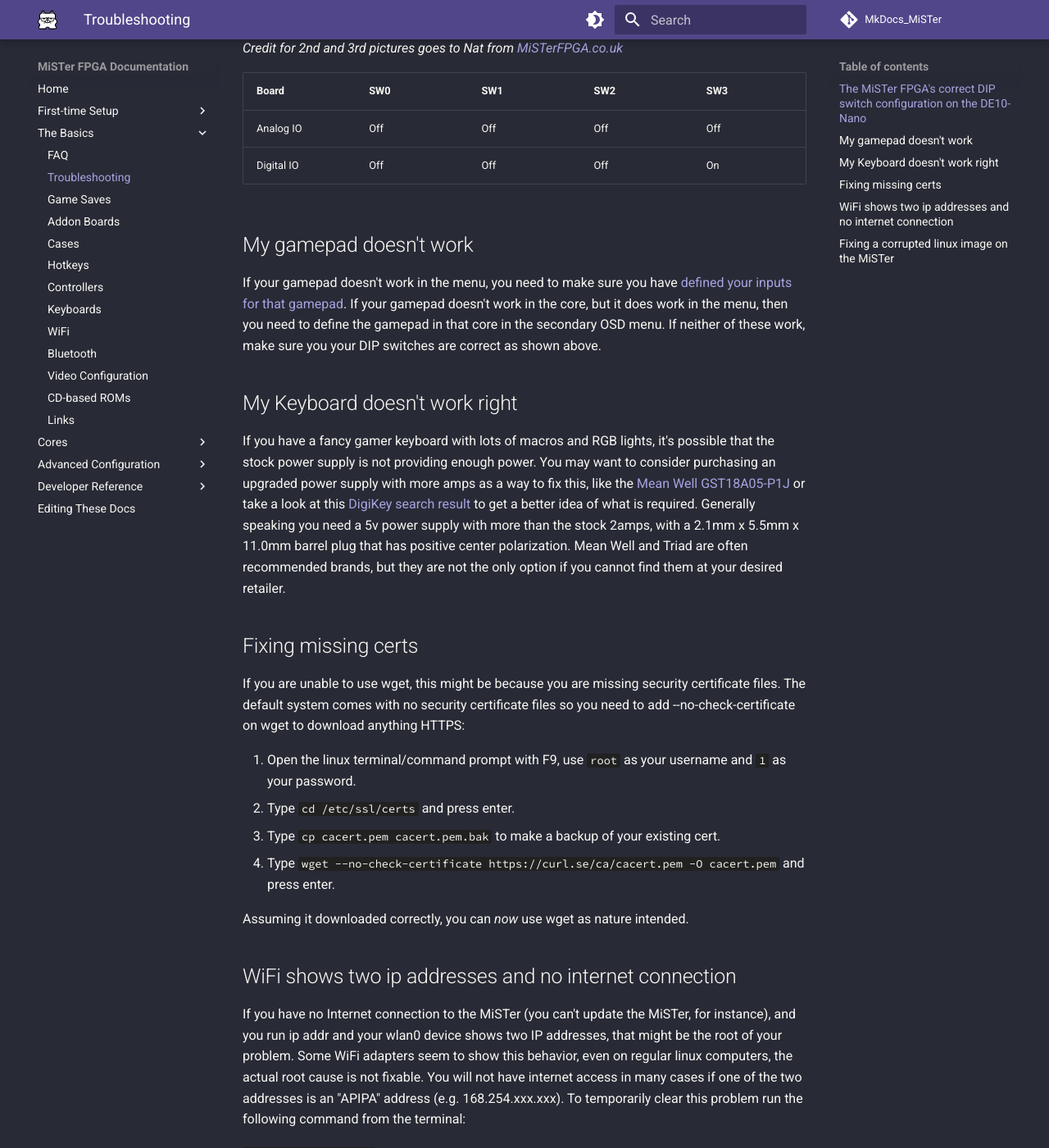
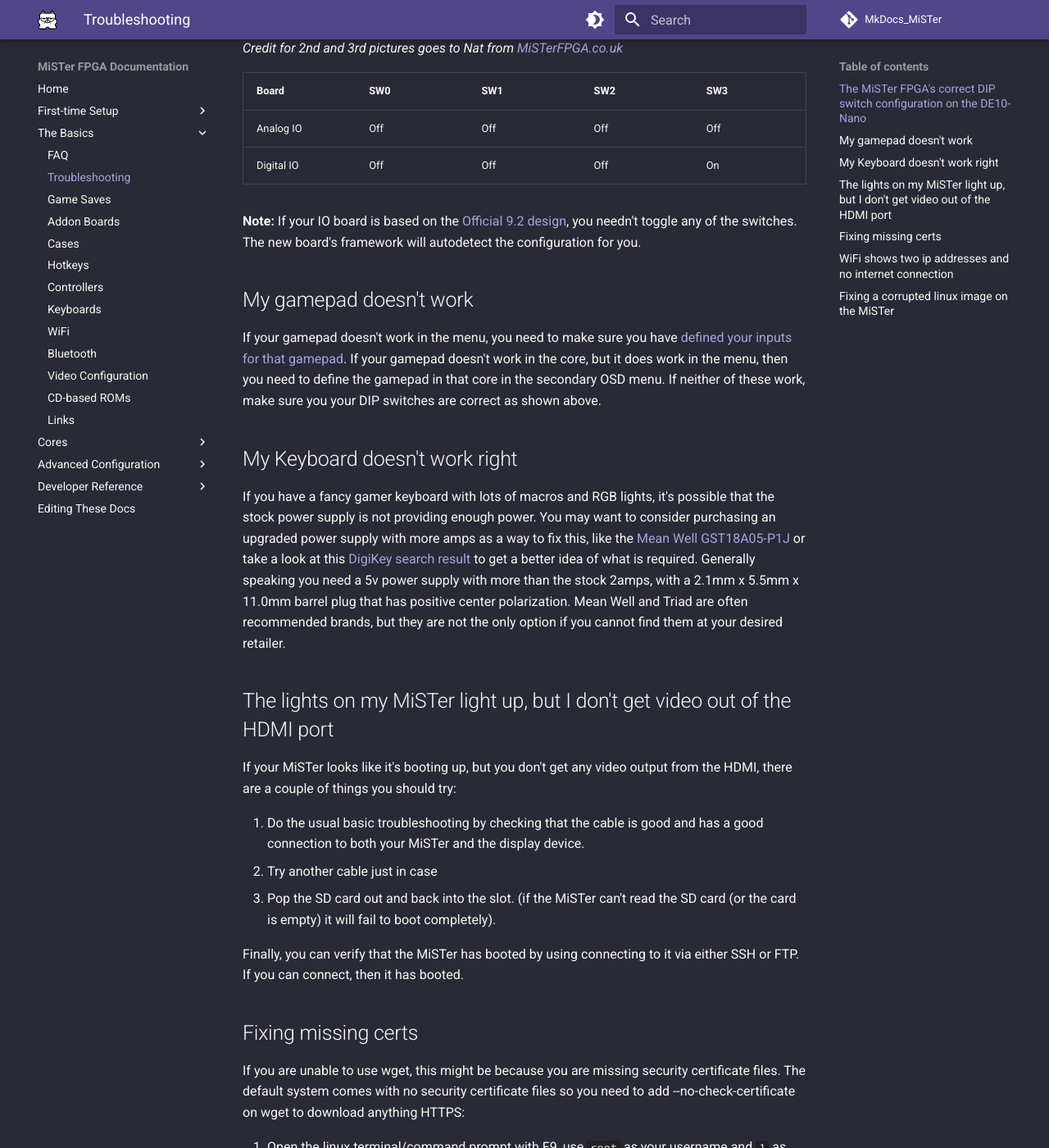
Before and after one commit to MiSTer-devel/MkDocs_MiSTer, an MkDocs documentation site: the page built from docs/basics/troubleshooting.md, in a window 1280 px wide and 1400 px high, scrolled down 1767 px. Shown: the whole window at 82% size. Built offline with MkDocs 1.6.1 and Material for MkDocs 9.7.7, drawn with Linux system fonts in a browser that asks for light colours; comment, search, counter and statistics services are not loaded; some of the changed text lies outside the part shown.

Commit message:
Update troubleshooting.md
Added information about the 9.2 IO Board and no video troubleshooting.

```diff
--- a/docs/basics/troubleshooting.md
+++ b/docs/basics/troubleshooting.md
@@ -13,6 +13,8 @@
 | Analog IO  | Off | Off | Off | Off |
 | Digital IO | Off | Off | Off | On  |
 
+**Note:** If your IO board is based on the [Official 9.2 design](link here), you needn't toggle any of the switches. The new board's framework will autodetect the configuration for you.
+
 ## My gamepad doesn't work
 
 If your gamepad doesn't work in the menu, you need to make sure you have [defined your inputs for that gamepad](../setup/controller.md){target=_blank}. If your gamepad doesn't work in the core, but it does work in the menu, then you need to define the gamepad in that core in the secondary OSD menu. If neither of these work, make sure you your DIP switches are correct as shown above.
@@ -20,6 +22,16 @@
 ## My Keyboard doesn't work right
 
 If you have a fancy gamer keyboard with lots of macros and RGB lights, it's possible that the stock power supply is not providing enough power. You may want to consider purchasing an upgraded power supply with more amps as a way to fix this, like the [Mean Well GST18A05-P1J](https://www.amazon.com/MEAN-WELL-GST18A05-P1J-Desktop-Adaptor/dp/B01LZ0LJXQ){target=_blank} or take a look at this [DigiKey search result](https://www.digikey.com/short/33rwd9pm) to get a better idea of what is required. Generally speaking you need a 5v power supply with more than the stock 2amps, with a 2.1mm x 5.5mm x 11.0mm barrel plug that has positive center polarization. Mean Well and Triad are often recommended brands, but they are not the only option if you cannot find them at your desired retailer.
+
+## The lights on my MiSTer light up, but I don't get video out of the HDMI port
+
+If your MiSTer looks like it's booting up, but you don't get any video output from the HDMI, there are a couple of things you should try:
+
+1. Do the usual basic troubleshooting by checking that the cable is good and has a good connection to both your MiSTer and the display device.
+2. Try another cable just in case
+3. Pop the SD card out and back into the slot. (if the MiSTer can't read the SD card (or the card is empty) it will fail to boot completely).
+
+Finally, you can verify that the MiSTer has booted by using connecting to it via either SSH or FTP. If you can connect, then it has booted.
 
 ## Fixing missing certs
 
```
Also changed, not shown: other parts of docs/basics/troubleshooting.md (+1 -1 lines).
